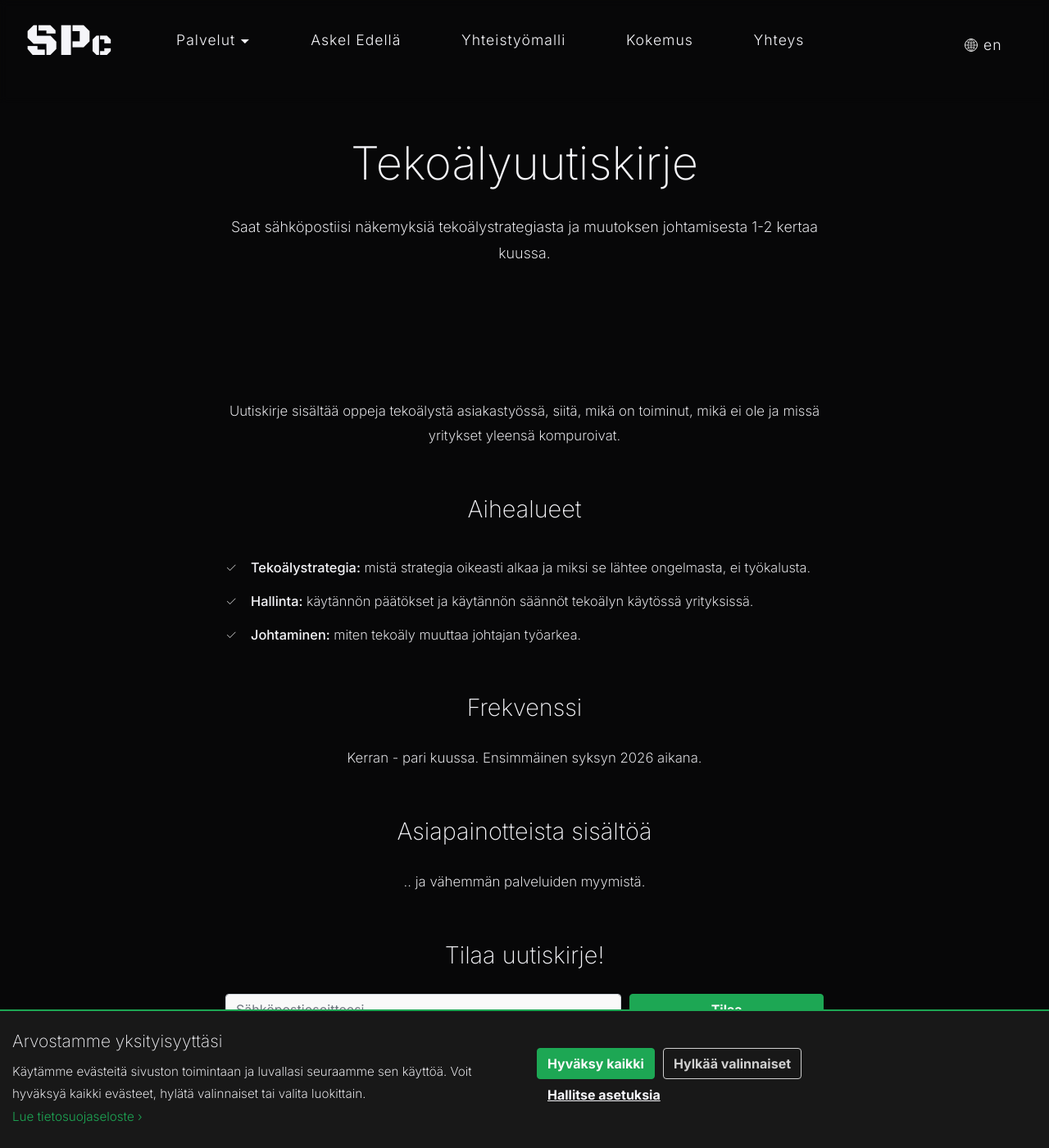
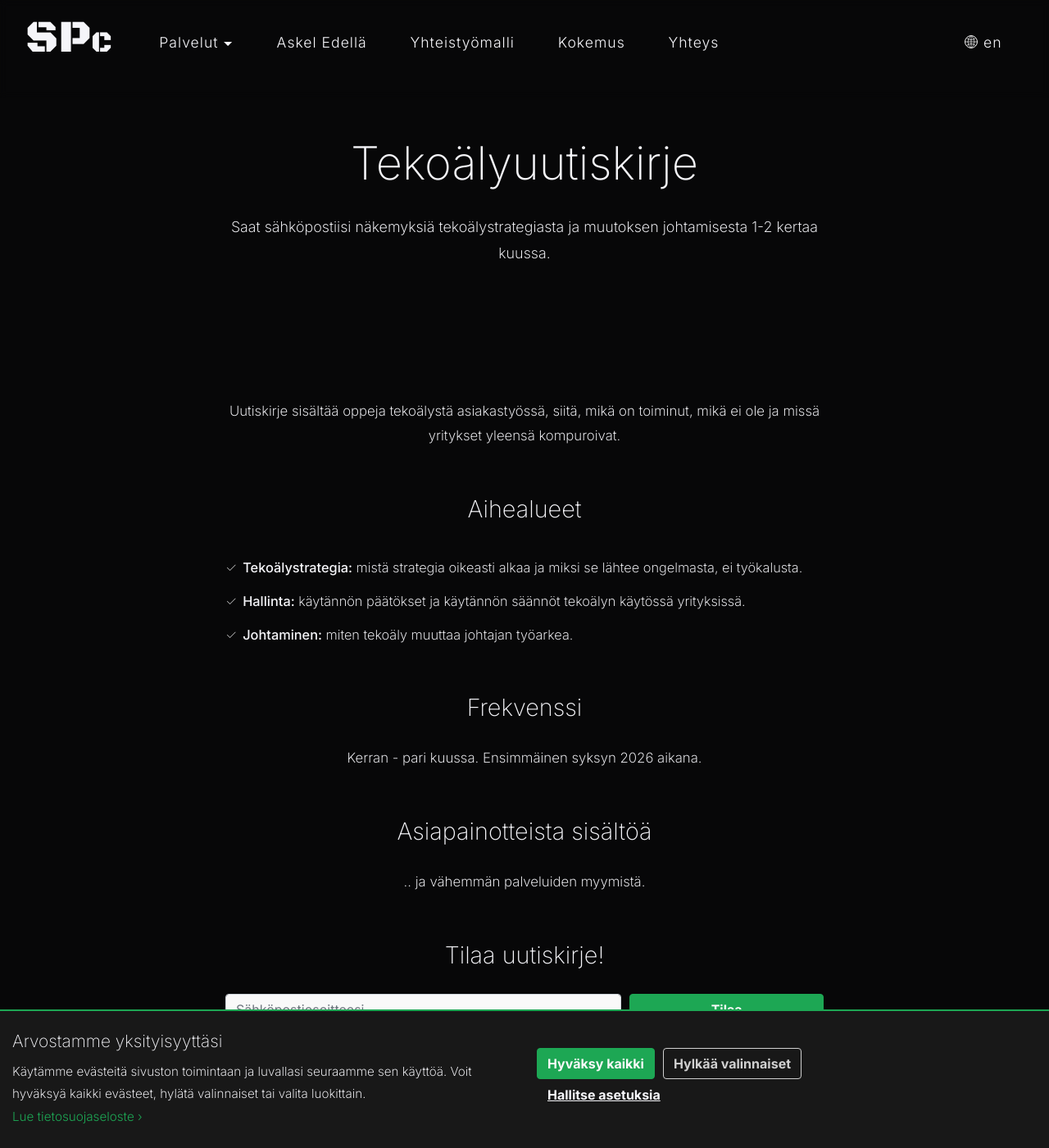
Before and after one commit to heikkim/heikkim.github.io, a Jekyll site: the page built from newsletter.md, in a window 1280 px wide and 1400 px high. Shown: the whole window at 82% size. Built offline with Jekyll 4.4.1, drawn with Linux system fonts in a browser that asks for light colours.

Commit message:
fixed margin that affected nav

```diff
--- a/_sass/base/_page.scss
+++ b/_sass/base/_page.scss
@@ -89,8 +89,6 @@ ul {
 
   li {
     position: relative;
-    margin-bottom: 0.8em;
-    padding-left: 1.3em;
   }
 }
 
@@ -99,6 +97,9 @@ ul.common-list {
   margin: 2.5em auto 0;
 
   li {
+    margin-bottom: 0.8em;
+    padding-left: 1.3em;
+
     &::before {
       position: absolute;
       left: 0;
```
